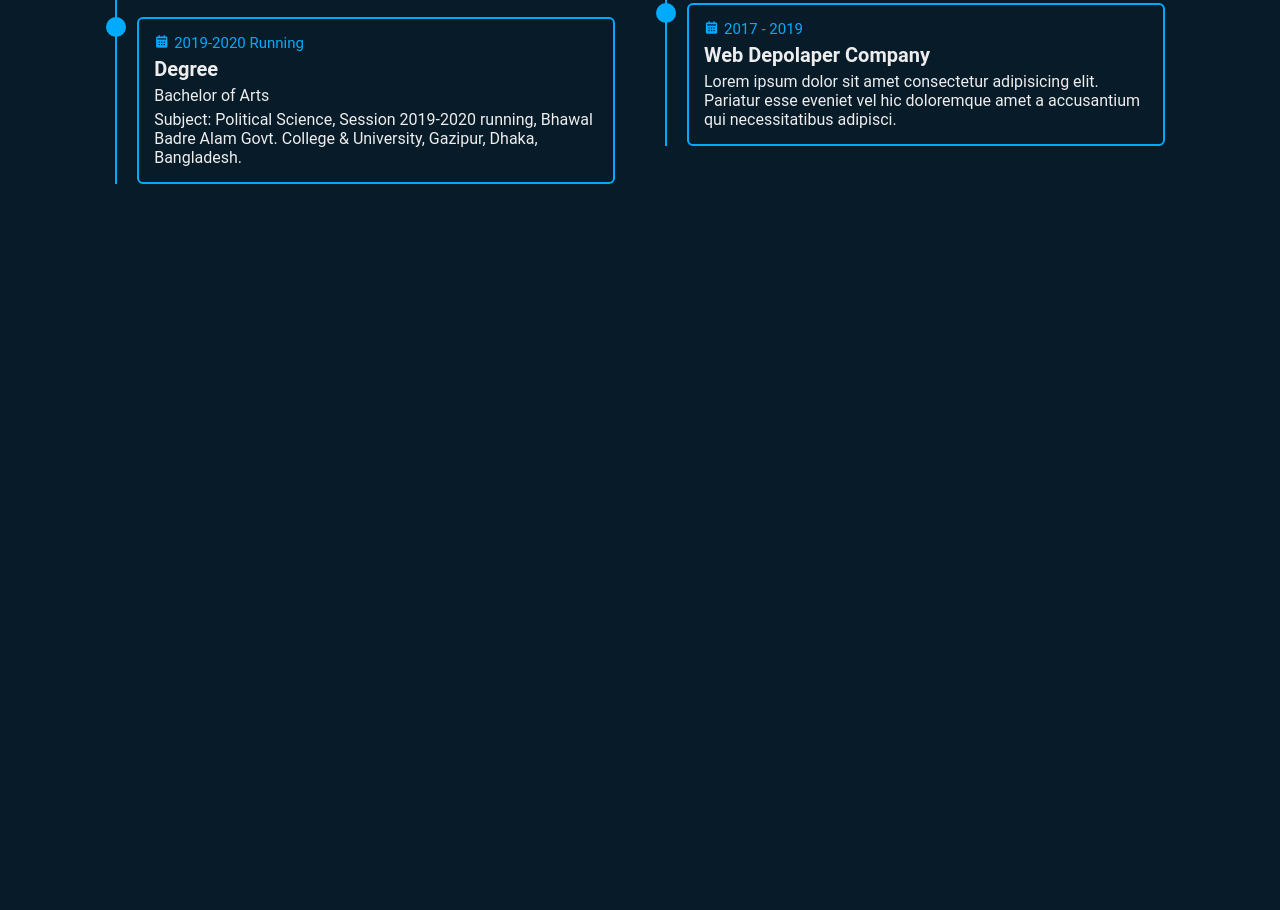
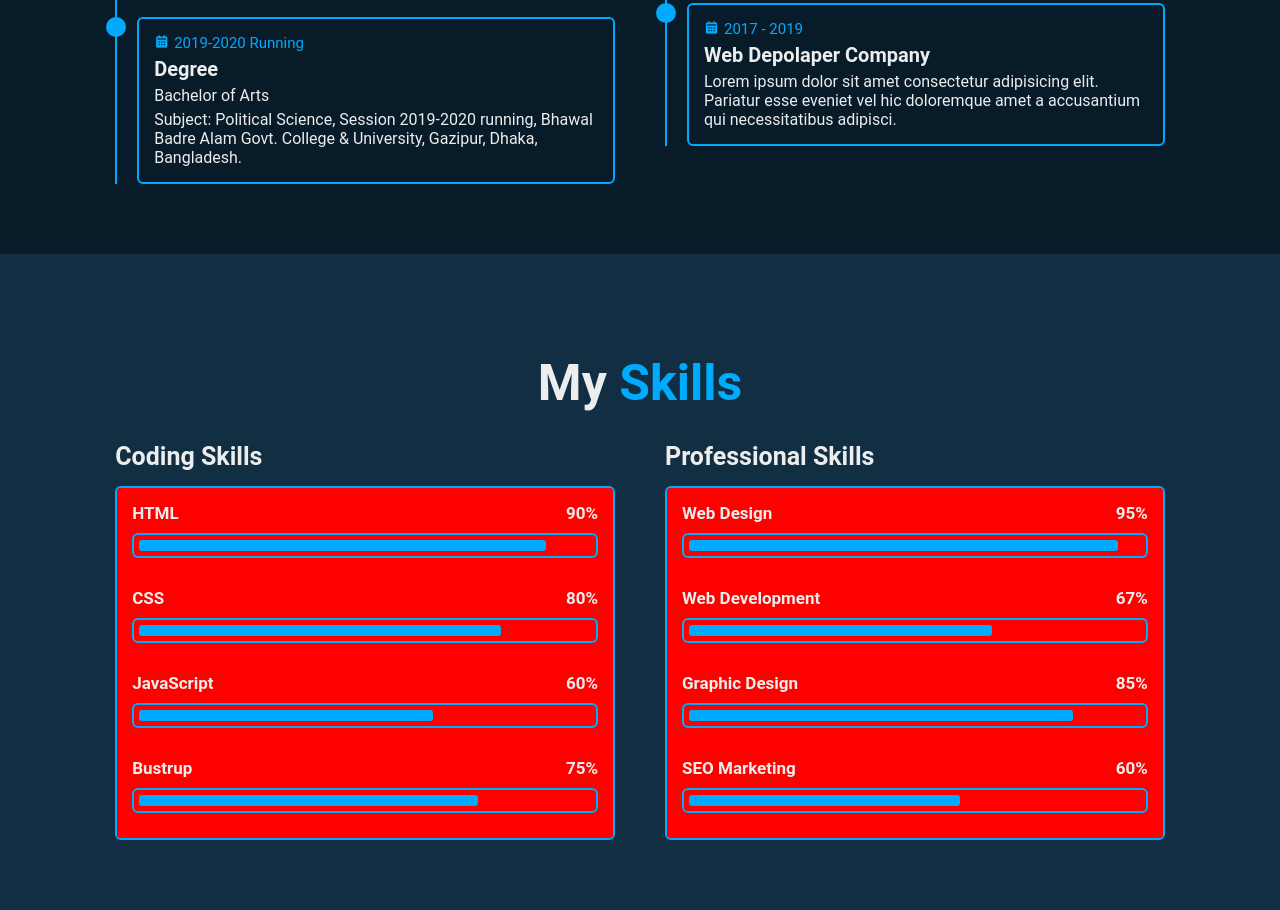
Before and after one commit to Anowar-Hossain-Rana/Portfolio-Anowar, a plain HTML site: page index.html in a window 1280 px wide. Shown: the part 2210-3120 px from the top of the page. Before the commit the page ends 2464 px from the top, so only its background shows below. Drawn offline with nearby package versions, Linux system fonts and the light colour scheme.

Commit message:
Add Skills Section

```diff
--- a/css/style.css
+++ b/css/style.css
@@ -415,3 +415,118 @@ span {
     font-size: 1.6rem;
     padding-top: .5rem;
 }
+
+
+
+.skills {
+    min-height: auto;
+    padding-bottom: 7rem;
+    background: var(--second-bg-color);
+}
+
+.skills .skills-row {
+    display: flex;
+    flex-wrap: wrap;
+    gap: 5rem;
+}
+
+.skills-row .skills-colum {
+    flex: 1 1 40rem;
+}
+
+.skills-colum .title {
+    font-size: 2.5rem;
+    margin: 0 0 1.5rem;
+}
+
+.skilla-box .skills-content {
+    position: relative;
+    border: .2rem solid var(--main-color);
+    border-radius: .6rem;
+    padding: .5rem 1.5rem;
+    z-index: 1;
+    overflow: hidden;
+}
+
+.skilla-box .skills-content::before {
+    content: '';
+    position: absolute;
+    top: 0;
+    left: 0;
+    width: 100%;
+    height: 100%;
+    background: red;
+    z-index: -1;
+
+}
+
+
+
+.skills-content .progress {
+    padding: 1rem 0;
+}
+
+.skills-content .progress h3 {
+    font-size: 1.7rem;
+    display: flex;
+    justify-content: space-between;
+}
+
+.skills-content .progress h3 span {
+    color: var(--text-color);
+}
+
+.skills-content .progress .bar {
+    height: 2.5rem;
+    border-radius: .6rem;
+    border: .2rem solid var(--main-color);
+    padding: .5rem;
+    margin: 1rem 0;
+}
+
+.skills-content .progress .bar span {
+    display: block;
+    height: 100%;
+    border-radius: .3rem;
+    background: var(--main-color);
+}
+
+.skills-colum:nth-child(1) .skills-content .progress:nth-child(1) .bar span {
+    width: 90%;
+}
+
+.skills-colum:nth-child(1) .skills-content .progress:nth-child(2) .bar span {
+    width: 80%;
+}
+
+.skills-colum:nth-child(1) .skills-content .progress:nth-child(3) .bar span {
+    width: 65%;
+}
+
+.skills-colum:nth-child(1) .skills-content .progress:nth-child(4) .bar span {
+    width: 75%;
+
+}
+
+
+
+
+
+
+
+.skills-colum:nth-child(2) .skills-content .progress:nth-child(1) .bar span {
+    width: 95%;
+}
+
+.skills-colum:nth-child(2) .skills-content .progress:nth-child(2) .bar span {
+    width: 67%;
+}
+
+.skills-colum:nth-child(2) .skills-content .progress:nth-child(3) .bar span {
+    width: 85%;
+}
+
+.skills-colum:nth-child(2) .skills-content .progress:nth-child(4) .bar span {
+    width: 60%;
+
+}
--- a/index.html
+++ b/index.html
@@ -169,6 +169,78 @@
 
     </section>
 
+    <!-- Skills Section Design -->
+
+    <section class="skills" id="skills">
+        <h2 class="heading">My <span>Skills</span></h2>
+
+        <div class="skills-row">
+            <div class="skills-colum">
+                <h3 class="title">Coding Skills</h3>
+
+                <div class="skilla-box">
+                    <div class="skills-content">
+                        <div class="progress">
+                            <h3>HTML <span>90%</span></h3>
+                            <div class="bar"><span></span></div>
+                        </div>
+
+                        <div class="progress">
+                            <h3>CSS <span>80%</span></h3>
+                            <div class="bar"><span></span></div>
+                        </div>
+
+                        <div class="progress">
+                            <h3>JavaScript<span>60%</span></h3>
+                            <div class="bar"><span></span></div>
+                        </div>
+
+                        <div class="progress">
+                            <h3>Bustrup <span>75%</span></h3>
+                            <div class="bar"><span></span></div>
+                        </div>
+
+                    </div>
+                </div>
+            </div>
+
+
+            <div class="skills-colum">
+                <h3 class="title">Professional Skills</h3>
+
+                <div class="skilla-box">
+                    <div class="skills-content">
+                        <div class="progress">
+                            <h3>Web Design <span>95%</span></h3>
+                            <div class="bar"><span></span></div>
+                        </div>
+
+                        <div class="progress">
+                            <h3>Web Development <span>67%</span></h3>
+                            <div class="bar"><span></span></div>
+                        </div>
+
+                        <div class="progress">
+                            <h3>Graphic Design<span>85%</span></h3>
+                            <div class="bar"><span></span></div>
+                        </div>
+
+                        <div class="progress">
+                            <h3>SEO Marketing <span>60%</span></h3>
+                            <div class="bar"><span></span></div>
+                        </div>
+
+                    </div>
+                </div>
+            </div>
+
+
+
+
+
+        </div>
+    </section>
+
 
     <script src="js/script.js"></script>
 </body>
```
